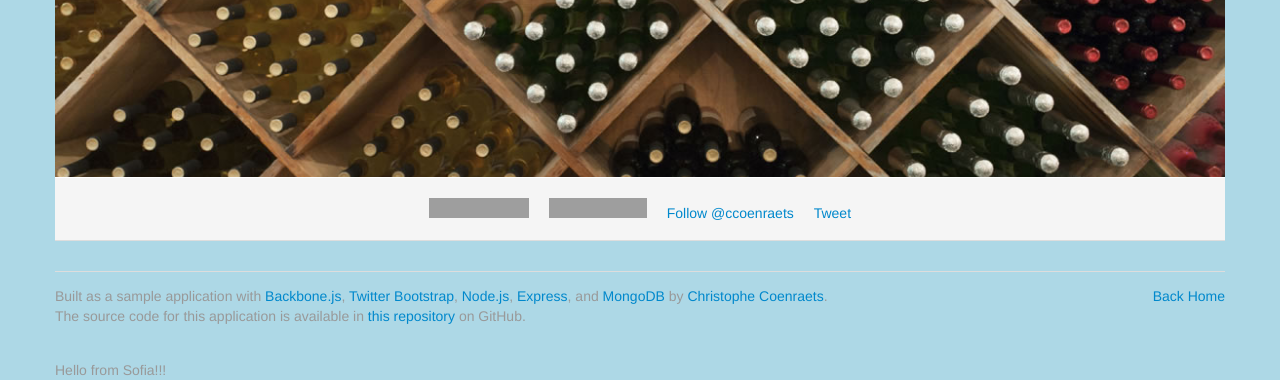
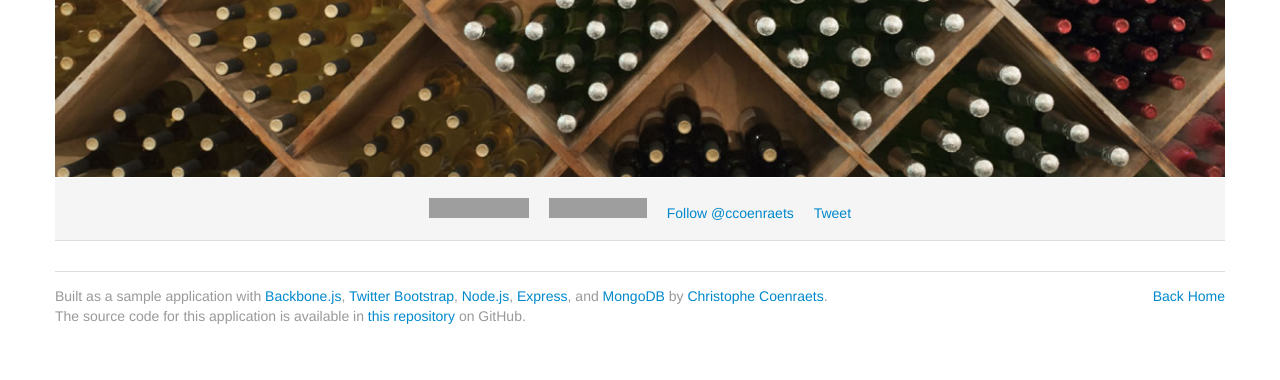
Before and after one commit to ccoenraets/nodecellar, a website: page public/index.html in a window 1280 px wide. Shown: the part 474-854 px from the top of the page. After the commit the page ends 814 px from the top, so only its background shows below. Drawn offline with nearby package versions, Linux system fonts and the light colour scheme; grey boxes are pictures that could not be loaded.

Commit message:
remove changes

```diff
--- a/public/index.html
+++ b/public/index.html
@@ -12,7 +12,6 @@
     <style>
         body {
             padding-top: 60px; /* 60px to make the container go all the way to the bottom of the topbar */
-            background-color: lightblue;
         }
     </style>
     <link href="css/bootstrap-responsive.css" rel="stylesheet">
@@ -59,8 +58,6 @@
         and <a href="http://www.mongodb.org/">MongoDB</a> by
         <a href="http://coenraets.org" target="_blank">Christophe Coenraets</a>.<br/>
         The source code for this application is available in <a href="#">this repository</a> on GitHub.</p>
-        <br/>
-        Hello from Sofia!!!
     </footer>
 
 </div>
```
